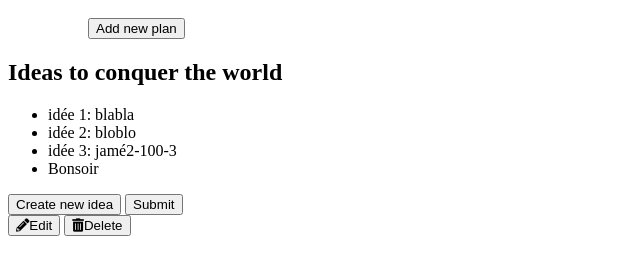
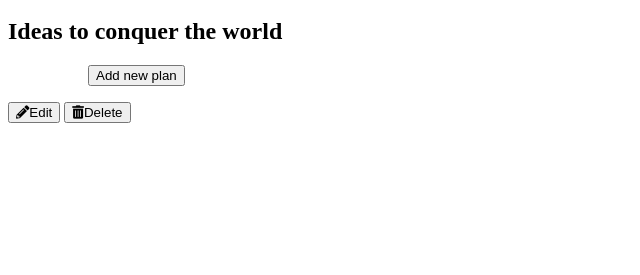
Before and after one commit to NadTr/jepsen-js-web-vananajo, a plain HTML site: page index.html in a window 1280 px wide. Shown: the part 109-384 px from the top of the page, without its empty margins (0-640 px from the left). Drawn offline with Linux system fonts and the light colour scheme.

Commit message:
edit html structure

```diff
--- a/index.html
+++ b/index.html
@@ -22,37 +22,22 @@
         </h2>
       </header>
       <div class="content">
-        <ul class="list"><ul>
-        <button class="add">Add new plan</button>
-
-        <div id="myModal" class="modal">
-          <div class="modal-content">
-          </div>
-         </div>
-        <div class="characters"></div>
-      </div>
-
         <div id="list">
           <h2> Ideas to conquer the world </h2>
           <div id="ideas">
-            <ul>
-              <li>idée 1: blabla</li>
-              <li>idée 2: bloblo</li>
-              <li>idée 3: jamé2-100-3</li>
-              <li>Bonsoir</li>
-            </ul>
-          </div>
-          <div class="creation">
-            <button id="create">Create new idea</button>
-            <button id="submit">Submit</button>
+            <ul class="list"><ul>
+            <button class="add">Add new plan</button>
+            <div id="myModal" class="modal">
+              <div class="modal-content"> </div>
+            </div>
           </div>
         </div>
         <div id ="buttons">
           <button id="edit"><i class="fas fa-pencil-alt"></i>Edit</button>
           <button id="delete"><i class="fas fa-trash-alt"></i>Delete</button>
-        </div>
       </div>
     </div>
+  </div>
     <script src="./script.js"></script>
   </body>
 </html>
```
